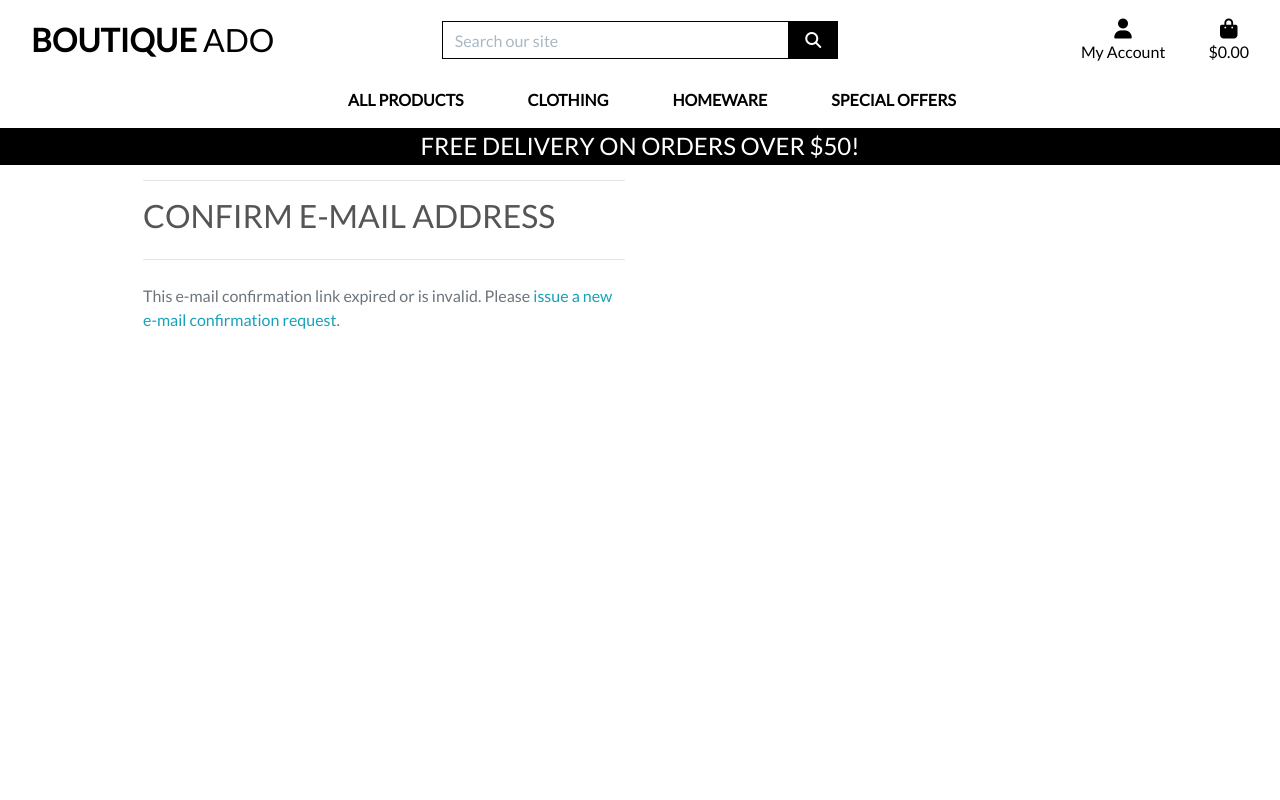
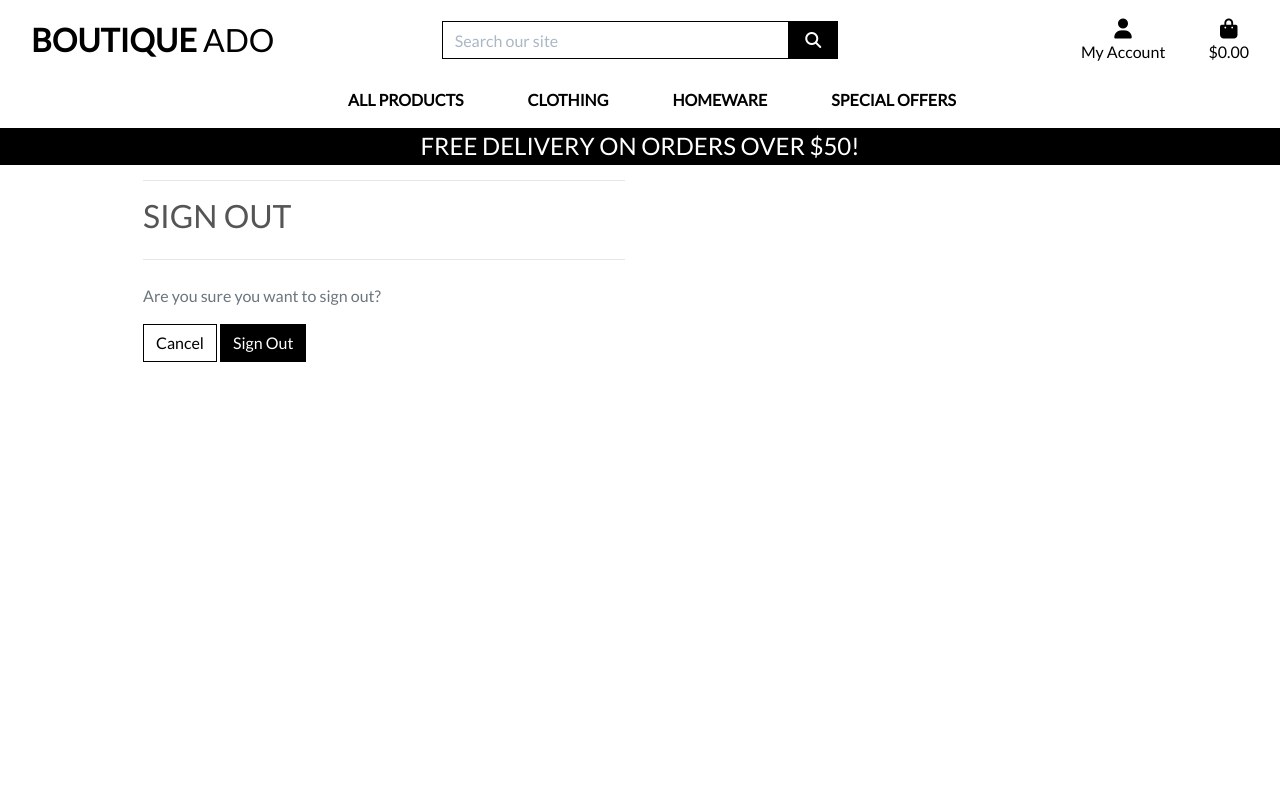
Before and after one commit to Johnathonanon/boutique-ado-v1, a Django app: page /accounts/logout/ in a window 1280 px wide. Run offline with Django 3.2, Linux system fonts and the light colour scheme; the visitor is signed in with stand-in values (Sample User, id 1); some libraries are stand-ins or nearby versions.

Commit message:
Fix logout.html

```diff
--- a/templates/allauth/account/logout.html
+++ b/templates/allauth/account/logout.html
@@ -1,33 +1,23 @@
 {% extends "account/base.html" %}
 
 {% load i18n %}
-{% load account %}
 
-{% block head_title %}{% trans "Confirm E-mail Address" %}{% endblock %}
-
+{% block head_title %}{% trans "Sign Out" %}{% endblock %}
 
 {% block inner_content %}
 <hr>
-<h2 class="logo-font mb-4">{% trans "Confirm E-mail Address" %}</h2>
+<h2 class="logo-font mb-4">{% trans "Sign Out" %}</h2>
 <hr>
+<p>{% trans 'Are you sure you want to sign out?' %}</p>
 
-{% if confirmation %}
-
-{% user_display confirmation.email_address.user as user_display %}
-
-<p>{% blocktrans with confirmation.email_address.email as email %}Please confirm that <a href="mailto:{{ email }}">{{ email }}</a> is an e-mail address for user {{ user_display }}.{% endblocktrans %}</p>
-
-<form method="post" action="{% url 'account_confirm_email' confirmation.key %}">
-{% csrf_token %}
-    <button type="submit">{% trans 'Confirm' %}</button>
+<form method="post" action="{% url 'account_logout' %}">
+  {% csrf_token %}
+  {% if redirect_field_value %}
+  <input type="hidden" name="{{ redirect_field_name }}" value="{{ redirect_field_value }}"/>
+  {% endif %}
+  <a class="btn btn-outline-black rounded-0" href="{% url 'home' %}">Cancel</a>
+  <button type="submit">{% trans 'Sign Out' %}</button>
 </form>
 
-{% else %}
-
-{% url 'account_email' as email_url %}
-
-<p>{% blocktrans %}This e-mail confirmation link expired or is invalid. Please <a href="{{ email_url }}">issue a new e-mail confirmation request</a>.{% endblocktrans %}</p>
-
-{% endif %}
 
 {% endblock %}
```
Also changed, not shown: boutique_ado/settings.py (line endings or trailing spaces).
